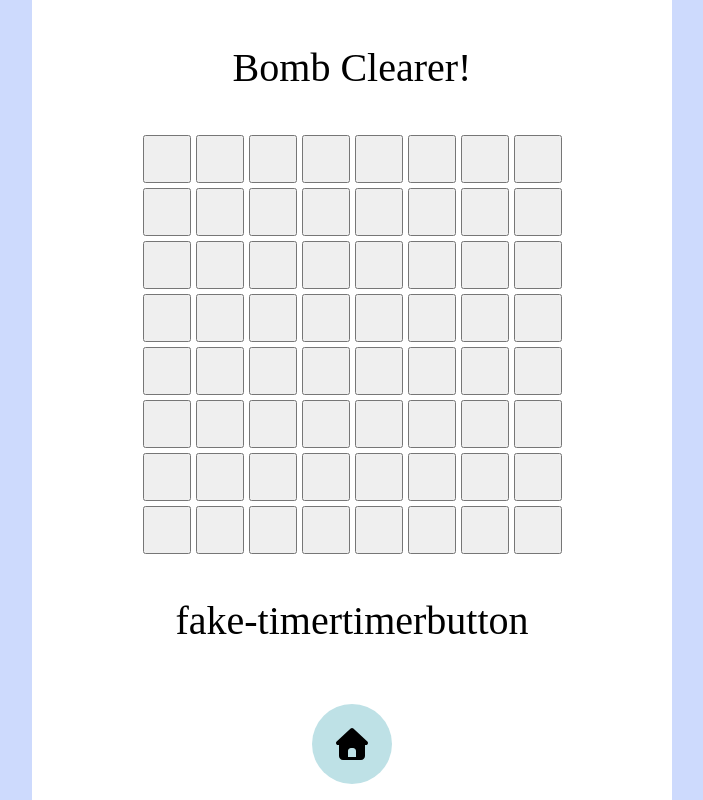
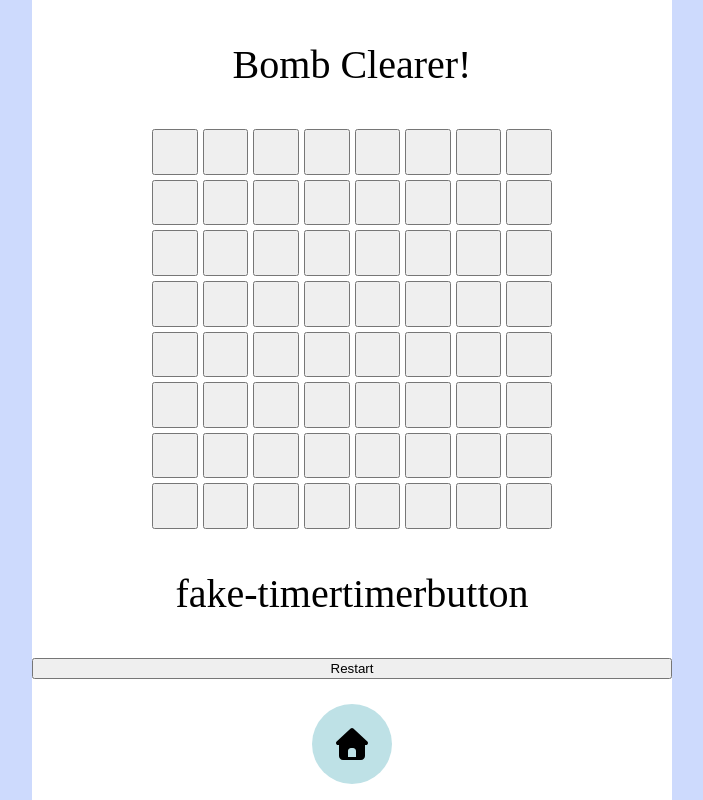
Before and after one commit to Outlandish00/click-and-play-frontend, a React (Vite) app: page /bomb-clearer in a window 1280 px wide. Shown: the whole page, without its empty margins (288-991 px from the left). Built offline with nearby package versions, Linux system fonts and the light colour scheme.

Commit message:
Finished Mine Sweeper generation fundamentals and revealed array

```diff
--- a/src/bomb-clearer/BombClearer.css
+++ b/src/bomb-clearer/BombClearer.css
@@ -28,10 +28,10 @@
 
 .bomb-clearer-grid{
       display: grid;
-  grid-template-columns: repeat(8, 3rem);
-  grid-template-rows: repeat(8, 3rem);
+  grid-template-columns: repeat(8, 1fr);
   gap: 5px;
-  width: fit-content;
+  width: 90%;
+  max-width: 400px;
   margin: 0 auto;
 
 }
--- a/src/bomb-clearer/BombClearer.jsx
+++ b/src/bomb-clearer/BombClearer.jsx
@@ -4,7 +4,7 @@ import { bombGeneration, printBoard } from "../scripts/bombClearer-scripts";
 
 export const BombClearer = () => {
   const [board, setBoard] = useState(null);
-  const [revealedArray, setRevealedArray] = useState(false);
+  const [revealedArray, setRevealedArray] = useState(Array(64).fill(false));
   useEffect(() => {
     const newBoard = bombGeneration(Array(64).fill(0));
     setBoard(newBoard);
@@ -17,7 +17,15 @@ export const BombClearer = () => {
         <div className="bomb-clearer-grid">
           {board &&
             board.map((value, index) => (
-              <button className="grid-tile" key={index}>
+              <button
+                className="grid-tile"
+                key={index}
+                onClick={() => {
+                  let newRevealedArray = { ...revealedArray };
+                  newRevealedArray[index] = true;
+                  setRevealedArray(newRevealedArray);
+                }}
+              >
                 {revealedArray[index] === true ? value : ""}
               </button>
             ))}
@@ -25,6 +33,15 @@ export const BombClearer = () => {
         <div className="bomb-clearer-timer">
           fake-timer <div className="timer-button"> timerbutton</div>
         </div>
+        <button
+          onClick={() => {
+            setRevealedArray(Array(64).fill(false));
+            const newBoard = bombGeneration(Array(64).fill(0));
+            setBoard(newBoard);
+          }}
+        >
+          Restart
+        </button>
       </div>
     </>
   );
```
